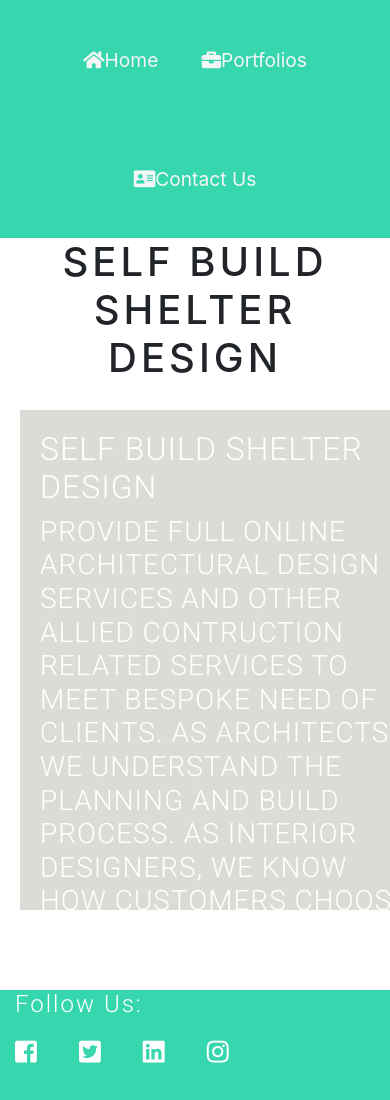
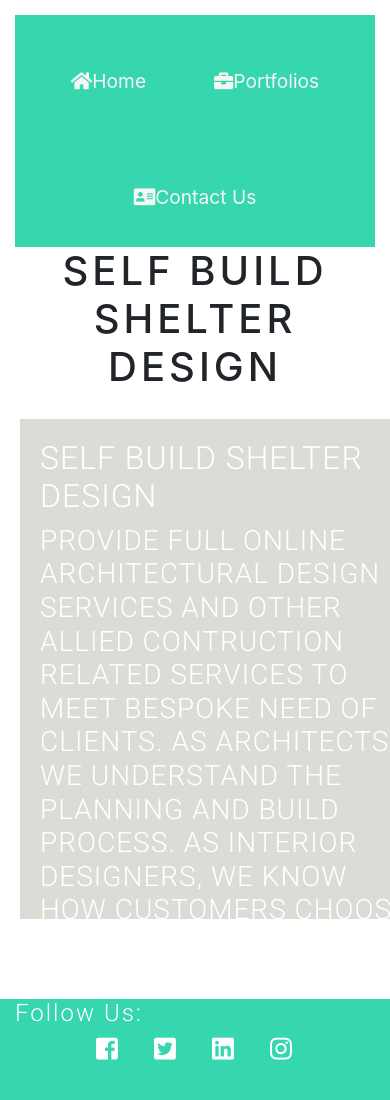
Before and after one commit to Code-Institute-Submissions/TeejAYeni-Self-Build-Shelter, a plain HTML site: page index.html in a window 390 px wide. Shown: the top 1100 px of the page. Drawn offline with nearby package versions, Linux system fonts and the light colour scheme.

Commit message:
adding mobile responsive navbar and footer

```diff
--- a/assets/css/style.css
+++ b/assets/css/style.css
@@ -2,14 +2,14 @@
 * {
     margin: 0;
     padding: 0;
-    box-sizing: border-box;
 
 }
 
 body{
     font-family: 'Roboto', sans-serif;
     position: relative;
-    padding: bottom 60px;
+    padding: bottom 15px;
+    padding-top: 15px;
 
 }
 
@@ -135,9 +135,10 @@ nav a:hover{
 .social-links li a i {
     width: 50px;
     height: 50px;
-    padding: 12px 0px;
+    padding: 12px 0x;
     font-size: 25px;
     line-height: 25px;
     color: #ffffff;
+    text-align: center;
 
 }
--- a/index.html
+++ b/index.html
@@ -12,15 +12,21 @@
 
 </head>
 <body>
-    <header>
-		<nav>
-		    <ul class="menu">
-		        <li><a href="index.html"><i class="fas fa-home"></i>Home</a></li>
-		        <li><a href="Portfolios.html"><i class="fas fa-briefcase"></i>Portfolios</a></li>
-		        <li><a href="Contact_Us.html"><i class="fas fa-address-card"></i>Contact Us</a></li>
-		    </ul>
-        </nav>
-        </header>
+<header>
+
+<nav class="container-fluid">
+ <ul class="nav justify-content-center menu">
+    <li class="nav-item">
+      <a class="nav-link active" aria-current="page" href="index.html"><i class="fas fa-home"></i>Home</a> </li>
+    <li class="nav-item">
+    <a class="nav-link" href="Portfolios.html"><i class="fas fa-briefcase"></i>Portfolios</a></li>
+    <li class="nav-item">
+    <a class="nav-link" href="Contact_Us.html"><i class="fas fa-address-card"></i>Contact Us</a>
+   </li>
+  </ul>
+  </nav>
+
+</header>
     <section>
 <h1> Self Build Shelter Design </h1>
 
@@ -38,18 +44,14 @@
         Combining both these skills, we’re able to design creative
         spaces that reflect how we live today and what will appeal
         to tomorrow’s new home-owner.
-
-
-
     </h3>
    </div>
 </section>
 
 <footer class="container-fluid footer">
-    <div class="row">
-      <div class="col-12 col-sm-4">
-             <h4> Follow Us: </h4>
-        <ul class="list-inline social-links">
+
+        <h4> Follow Us: </h4>
+        <ul class="list-inline social-links nav justify-content-center">
         <li class="list-inline-item"><a href="https://www.facebook.com/"><i class="fab fa-facebook-square"></i></a></li>
         <li class="list-inline-item"><a href="https://twitter.com/home?lang=en/"><i class="fab fa-twitter-square"></i> </a></li>
         <li class="list-inline-item"><a href="https://www.linkedin.com/feed/"><i class="fab fa-linkedin"></i> </a></li>
```
Also changed, not shown: Contact_Us.html (+11 -10 lines), Portfolios.html (+17 -13 lines).
